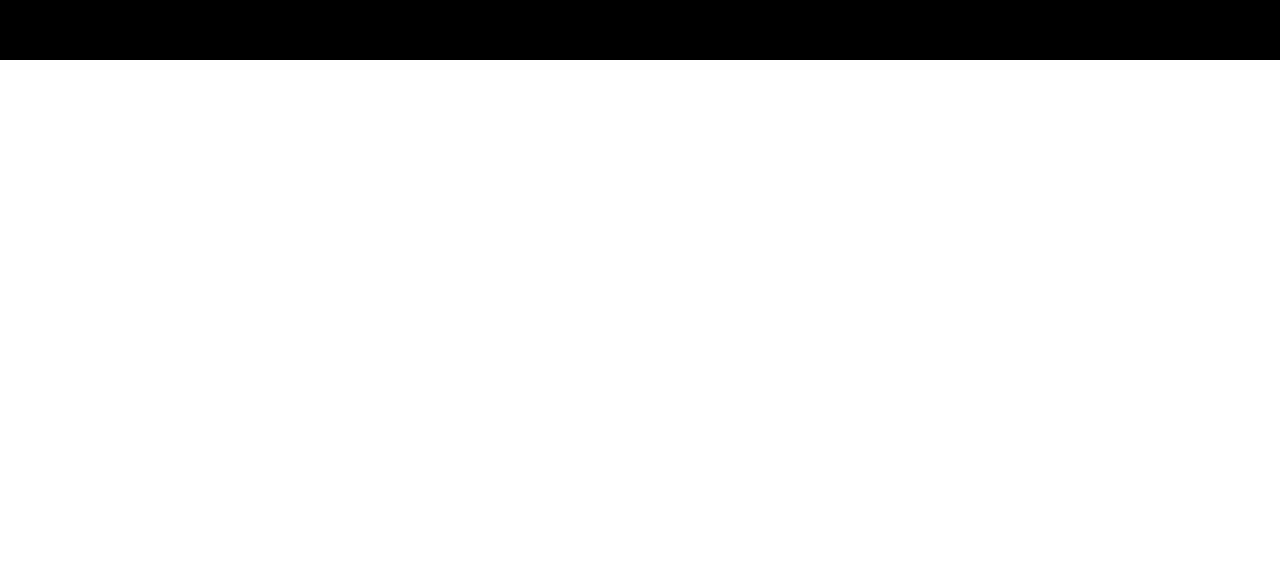
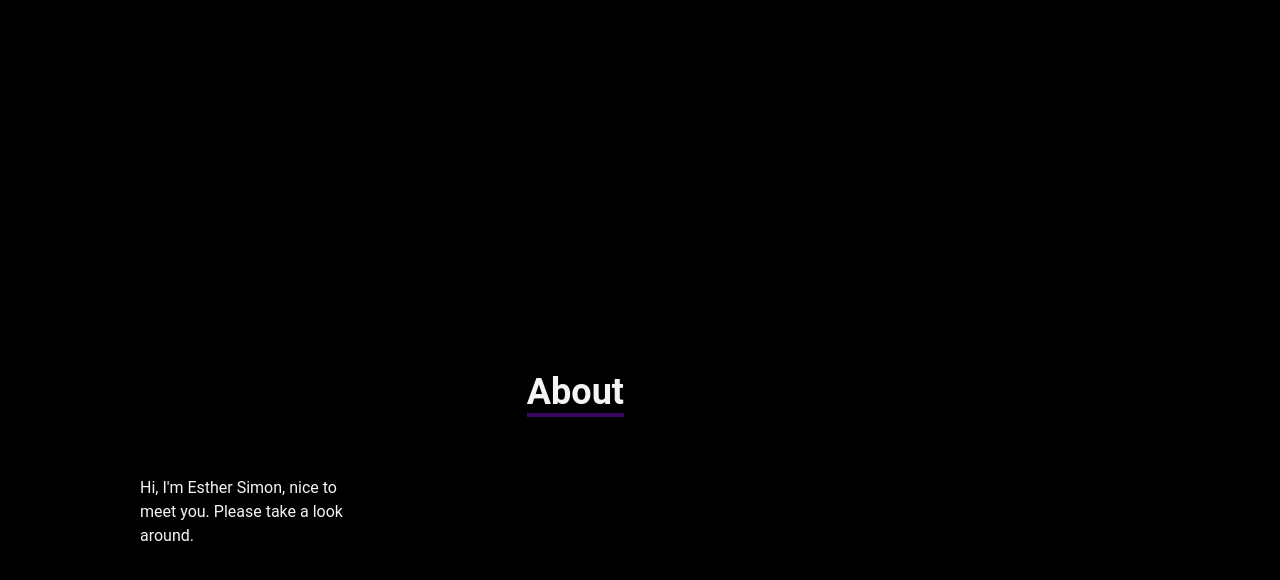
Before and after one commit to just-talis/Portfolio-, a React (Create React App) app: page / in a window 1280 px wide. Shown: the part 740-1320 px from the top of the page. Before the commit the page ends 800 px from the top, so only its background shows below. Built offline with nearby package versions, Linux system fonts and the light colour scheme.

Commit message:
feat: about page

```diff
--- a/src/App.js
+++ b/src/App.js
@@ -1,5 +1,6 @@
 import NavBar from "./components/NavBar";
 import Main from "./components/Main"
+import About from "./components/About";
 
 
 function App() {
@@ -7,6 +8,7 @@ function App() {
     <div>
       <NavBar/>
       <Main/>
+      <About/>
     </div>
   );
 }
--- /dev/null
+++ b/src/components/About.js
@@ -0,0 +1,23 @@
+import React from 'react'
+
+export const About = () => {
+  return (
+    <div name='about' className='w-full h-screen bg-[black] text-gray-100'>
+        <div className='flex flex-col justify-center items-center w-full h-full'>
+            <div className='max-w-[1000px] w-full grid grid-cols-2 gap-8'>
+                <div className='sm:text-right pb-8 pl-4'>
+                    <p className='text-4xl font-bold inline border-b-4 border-purple-950'>About</p>
+                </div>
+                <div></div>
+                <div className='max-w-[1000px] w-full grid grid-cols-2 gap-8'>
+                    <div>
+                        <p>Hi, I'm Esther Simon, nice to meet you. Please take a look around.</p>
+                    </div>
+                </div>
+            </div>
+        </div>
+    </div>
+  )
+}
+
+export default About
--- a/src/components/Main.js
+++ b/src/components/Main.js
@@ -20,9 +20,9 @@ function Main() {
           applications.
         </p>
         <div>
-          <button className="hover:bg-[#6fc2b0] hover:border-[#6fc2b0] duration-300 text-white border-2 px-6 py-3 my-2 flex items-center">
+          <button className="hover:bg-[#6fc2b0] hover:border-[#6fc2b0] duration-300 text-white group border-2 px-6 py-3 my-2 flex items-center">
             View Work
-            <span className="hover:rotate-90 duration-300">
+            <span className="group-hover:rotate-90 duration-300">
             <HiArrowNarrowRight  className="ml-3"/>
             </span>
           </button>
```
